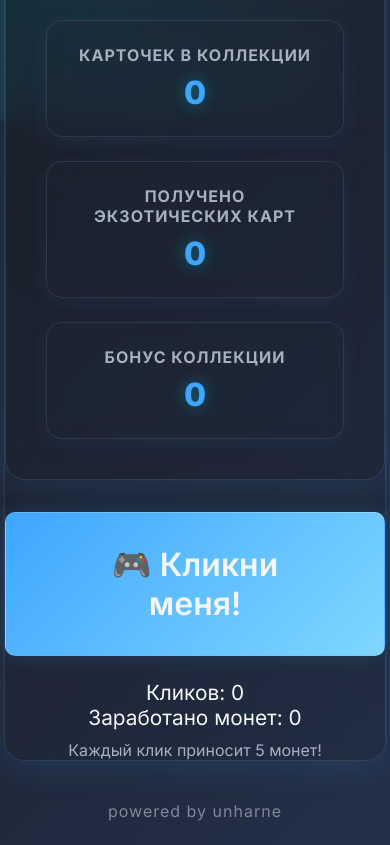
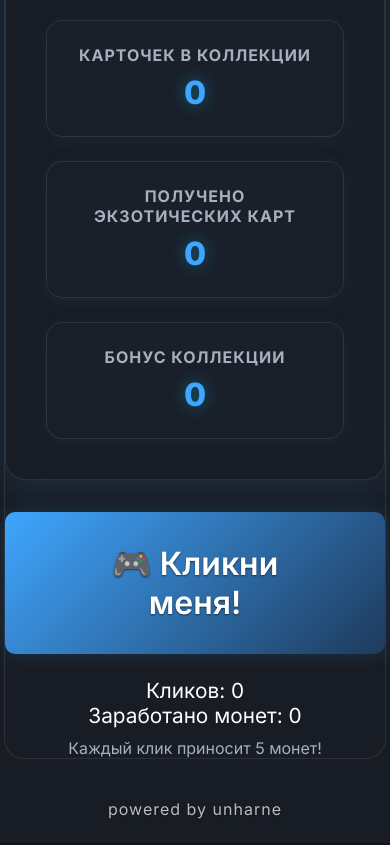
Before and after one commit to unharne/crystalcards, a plain HTML site: page index.html in a window 390 px wide. Shown: the part 726-1571 px from the top of the page. Drawn offline with Linux system fonts and the light colour scheme.

Commit message:
Add files via upload

```diff
--- a/styles.css
+++ b/styles.css
@@ -1146,6 +1146,32 @@ body::after {
 }
 
 @media (max-width: 430px) {
+    body, html {
+        background: #10141a !important;
+        color: #fff !important;
+    }
+    .game-container, .main-content, .header, .card, .pack-card, .modal-content, .battle-card, .mass-action-panel {
+        background: #181c24 !important;
+        color: #fff !important;
+        box-shadow: none !important;
+    }
+    .btn, .btn-primary, .btn-large, .btn-sell, .btn-upgrade {
+        color: #fff !important;
+        text-shadow: 0 1px 2px #0008;
+        background: linear-gradient(135deg, #3fa6ff, #1e3a5c) !important;
+        border: none !important;
+    }
+    .card-name, .card-rarity, .card-stat-label, .card-stat-value, .section-header h2, .section-header p, .stat, .stat-icon, .nav-btn, .footer-powered {
+        color: #fff !important;
+        text-shadow: 0 1px 2px #0008;
+    }
+    .filters select {
+        background: #232a36 !important;
+        color: #fff !important;
+    }
+    .card {
+        background: #232a36 !important;
+    }
     .game-container {
         padding: 4px;
         max-width: 100vw;
```
